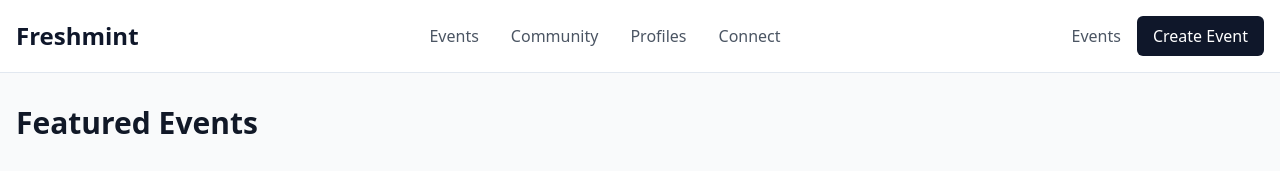
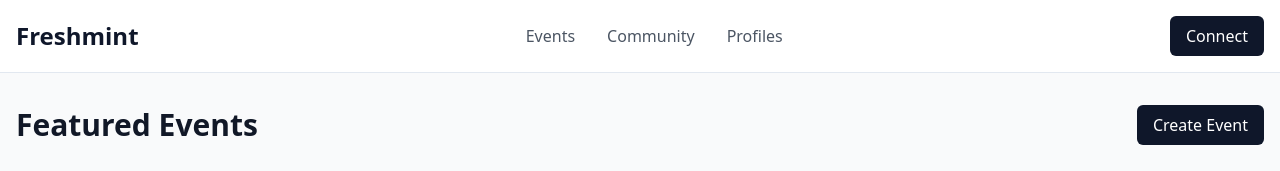
Before and after one commit to Bruh-Codes/mint, a React (Vite) app: page / in a window 1280 px wide. Shown: the top 171 px of the page. Built offline with nearby package versions, Linux system fonts and the light colour scheme; grey boxes are pictures that could not be loaded.

Commit message:
Update navigation and event button layout
Replaced the "Connect" link in the navigation bar with a button. Added a "Create Event" button next to the "Featured Events" section at the top right side of the webpage.
[skip gpt_engineer]

```diff
--- a/src/components/layout/Navigation.tsx
+++ b/src/components/layout/Navigation.tsx
@@ -35,26 +35,14 @@ export function Navigation() {
             >
               Profiles
             </Link>
-            <Link
-              to="/connect"
-              className="text-gray-600 hover:text-primary transition-colors"
-            >
-              Connect
-            </Link>
           </div>
 
           <div className="hidden lg:flex items-center space-x-4">
             <Link
-              to="/events"
-              className="text-gray-600 hover:text-primary transition-colors"
-            >
-              Events
-            </Link>
-            <Link
-              to="/create-event"
+              to="/connect"
               className="px-4 py-2 bg-primary text-white rounded-md hover:bg-primary/90 transition-colors"
             >
-              Create Event
+              Connect
             </Link>
           </div>
         </div>
--- a/src/pages/Index.tsx
+++ b/src/pages/Index.tsx
@@ -1,5 +1,6 @@
 import { Navigation } from "@/components/layout/Navigation";
 import { EventGrid } from "@/components/events/EventGrid";
+import { Link } from "react-router-dom";
 
 const Index = () => {
   return (
@@ -7,8 +8,14 @@ const Index = () => {
       <Navigation />
 
       <main className="max-w-7xl mx-auto px-4 py-8">
-        <header className="mb-8">
+        <header className="mb-8 flex justify-between items-center">
           <h1 className="text-3xl font-bold text-gray-900">Featured Events</h1>
+          <Link
+            to="/create-event"
+            className="px-4 py-2 bg-primary text-white rounded-md hover:bg-primary/90 transition-colors"
+          >
+            Create Event
+          </Link>
         </header>
 
         <section className="space-y-8">
```
